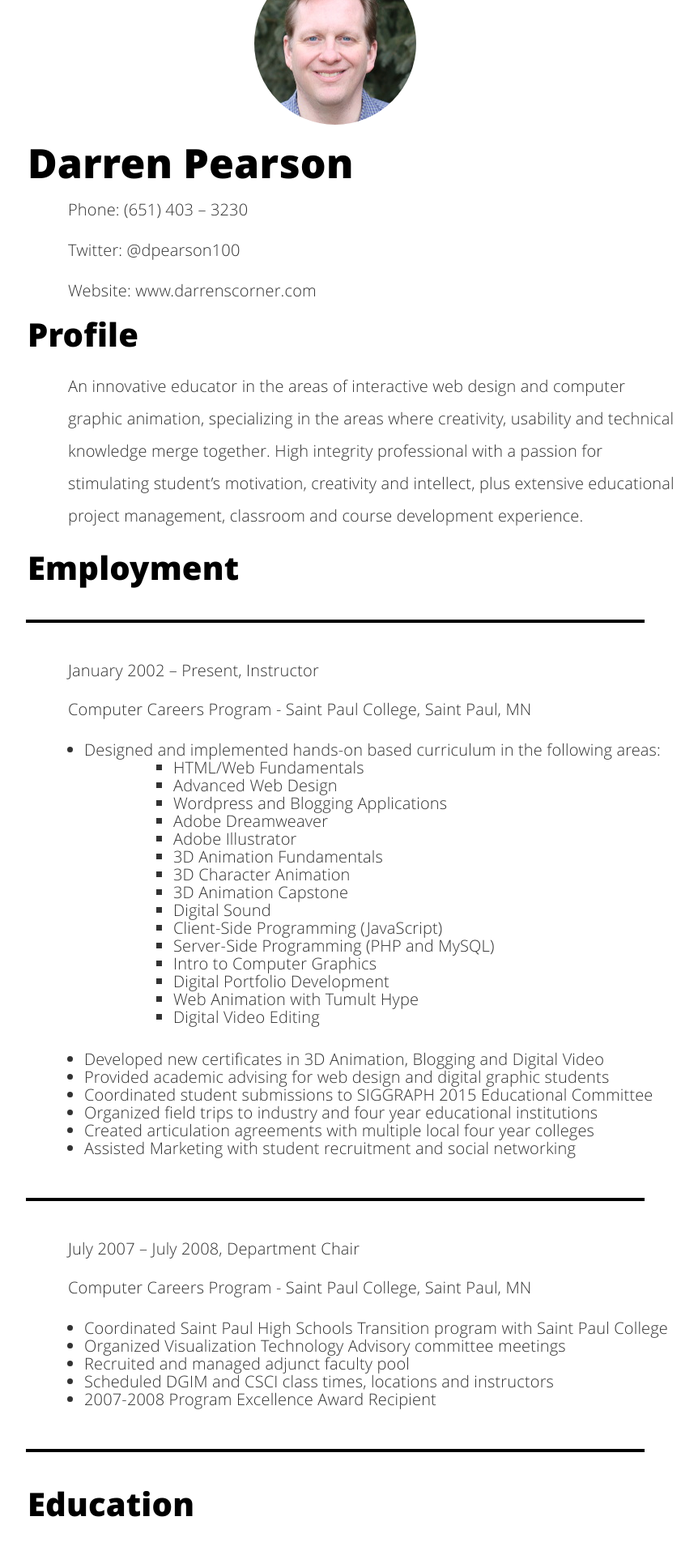
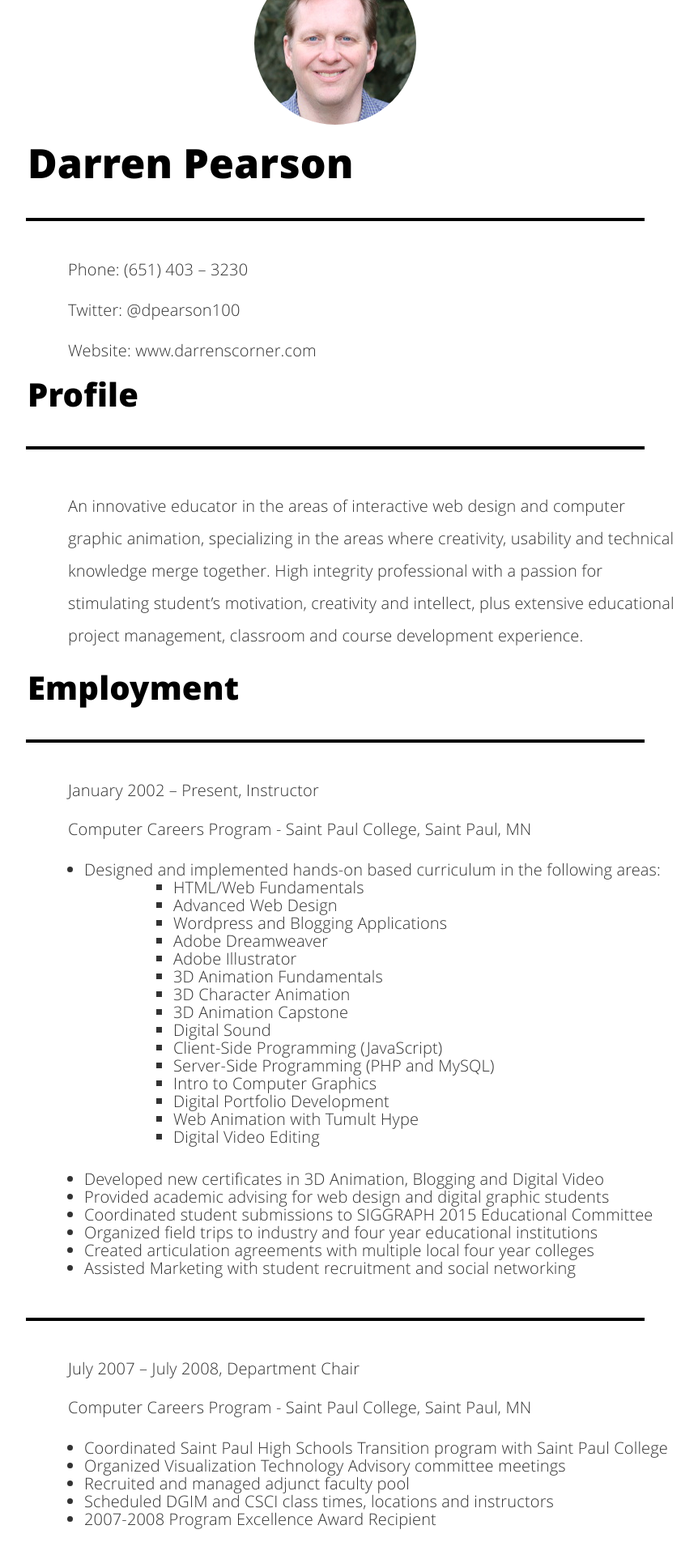
Before and after one commit to dpearson100/dpearson100.github.io, a Jekyll site: the page built from resume.html, in a window 1280 px wide. Shown: the part 1017-2937 px from the top of the page at 81% size, without its empty margins (226-1088 px from the left). Built offline with Jekyll 4.4.1, drawn with Linux system fonts in a browser that asks for light colours.

Commit message:
Add files via upload

```diff
--- a/resume.html
+++ b/resume.html
@@ -9,12 +9,13 @@ description: "Resume for Darren Pearson"
 
 
 <h1 style="font-size: 50px; line-height: 70%;">Darren Pearson</h1>
-
+<hr style="border: 2px solid #000000;" />
 <p style="position: relative; left: 50px; line-height: 100%;">Phone: (651) 403 – 3230</p>
 <p style="position: relative; left: 50px; line-height: 100%;">Twitter: @dpearson100</p>
 <p style="position: relative; left: 50px; line-height: 100%;">Website: www.darrenscorner.com</p>
 
 <h2 style="font-size: 40px; line-height: 70%;">Profile</h2>
+<hr style="border: 2px solid #000000;" />
 <p style="position: relative; left: 50px;">An innovative educator in the areas of interactive web design and computer graphic animation, specializing in the areas where creativity, usability and technical knowledge merge together. High integrity professional with a passion for stimulating student’s motivation, creativity and intellect, plus extensive educational project management, classroom and course development experience.</p>
 
 <h2 style="font-size: 40px; line-height: 70%;">Employment</h2>
@@ -78,6 +79,7 @@ Senior Project: Autonomous Vehicle Coordinator and Assembly Language Coder</p>
 <hr style="border: 2px solid #000000;" />
 
 <h2 style="font-size: 40px; line-height: 70%;">Computer Languages</h2>
+<hr style="border: 2px solid #000000;" />
 <ul style="list-style-type: disc; line-height: 110%; position: relative; left: 50px;">
 <li>HTML5</li>
 <li>JavaScript</li>
@@ -92,6 +94,7 @@ Senior Project: Autonomous Vehicle Coordinator and Assembly Language Coder</p>
 </ul>
 
 <h2 style="font-size: 40px; line-height: 70%;">Software Applications</h2>
+<hr style="border: 2px solid #000000;" />
 <ul style="list-style-type: disc; line-height: 110%; position: relative; left: 50px;">
 <li>Adobe Illustrator</li>
 <li>Adobe Dreamweaver</li>
```
